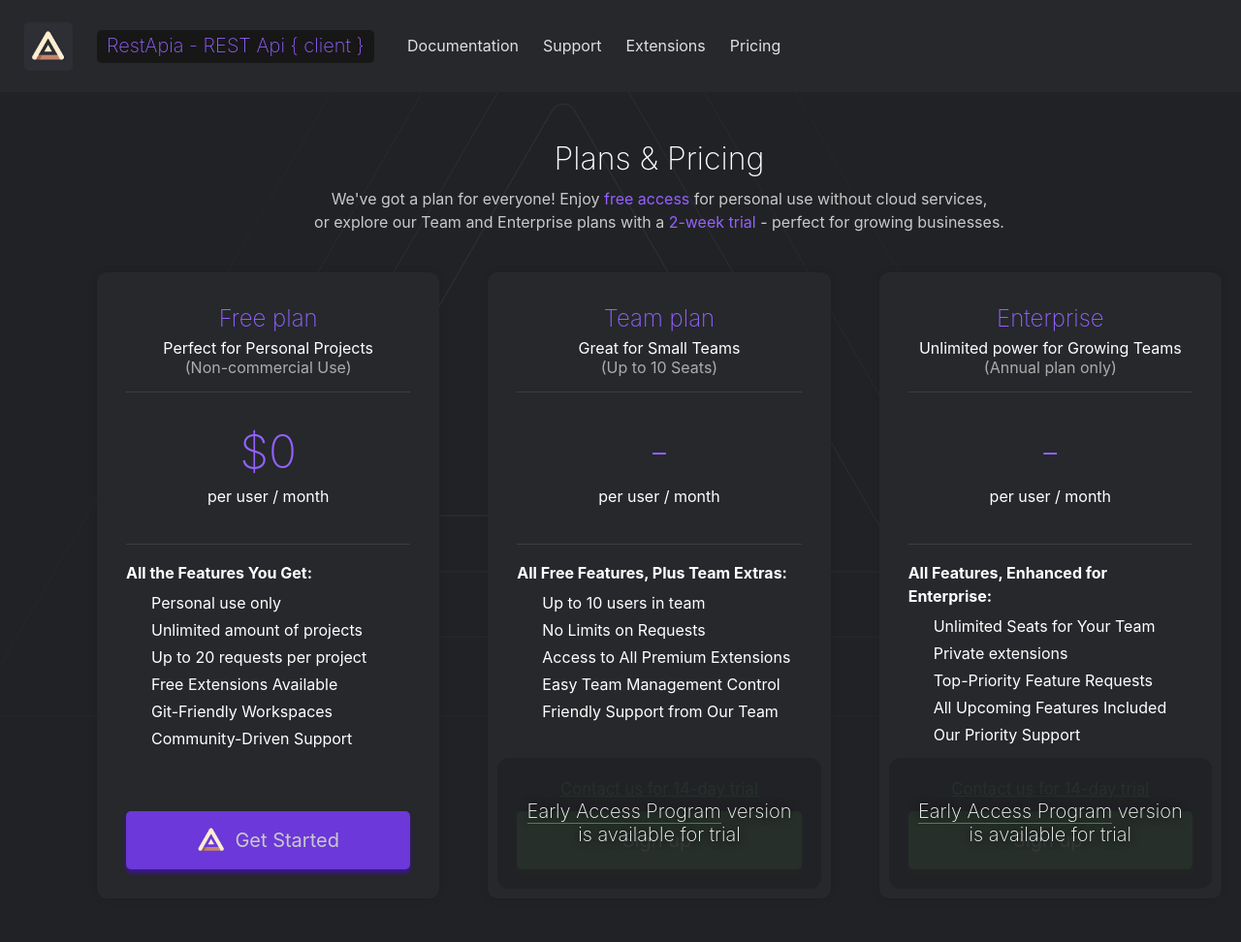
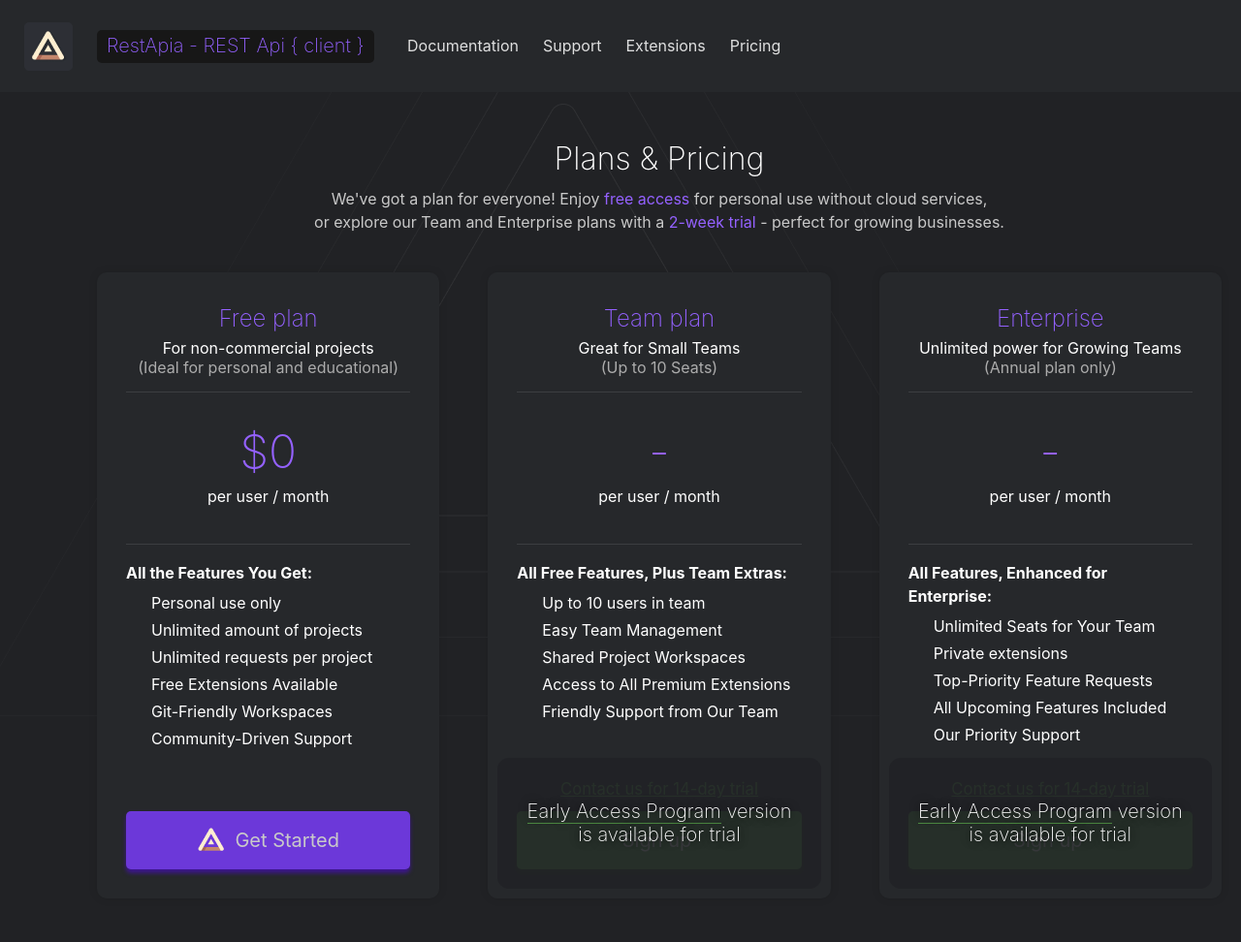
Before and after one commit to RestApia/RestApia.Portal, a Jekyll site: the page built from pages/pricing.html, in a window 1280 px wide. Shown: the whole page at 97% size. Built offline with Jekyll 4.4.1, drawn with Linux system fonts in a browser that asks for light colours.

Commit message:
requests limitation removed from free tier

```diff
--- a/_sass/pages/prices.scss
+++ b/_sass/pages/prices.scss
@@ -98,6 +98,10 @@
           &.seats::before {
             content: "\ec38";
           }
+
+          &.warn::before {
+            content: "\E4E2";
+          }
         }
       }
     }
--- a/pages/pricing.html
+++ b/pages/pricing.html
@@ -20,8 +20,8 @@ title: "Pricing"
     <div class="plan">
       <div class="name">
         <h2>Free plan</h2>
-        <div>Perfect for Personal Projects</div>
-        <div>(Non-commercial Use)</div>
+        <div>For non-commercial projects</div>
+        <div>(Ideal for personal and educational)</div>
       </div>
       <hr />
       <div class="price">
@@ -34,10 +34,11 @@ title: "Pricing"
         <ul>
           <li class="seats">Personal use only</li>
           <li>Unlimited amount of projects</li>
-          <li>Up to 20 requests per project</li>
+          <li>Unlimited requests per project</li>
           <li>Free Extensions Available</li>
           <li>Git-Friendly Workspaces</li>
           <li>Community-Driven Support</li>
+          <!-- <li class="warn">Limited access to cloud services</li> -->
         </ul>
       </div>
       <div class="controls">
@@ -64,9 +65,9 @@ title: "Pricing"
         <div>All Free Features, Plus Team Extras:</div>
         <ul>
           <li class="seats">Up to 10 users in team</li>
-          <li>No Limits on Requests</li>
+          <li>Easy Team Management <i class="ph ph-info" title="Easily manage team accounts from your dashboard. Freely control which accounts are part of your subscription."></i></li>
+          <li>Shared Project Workspaces</li>
           <li>Access to All Premium Extensions</li>
-          <li>Easy Team Management Control <i class="ph ph-info" title="Easily manage team accounts from your dashboard. Freely control which accounts are part of your subscription."></i></li>
           <li>Friendly Support from Our Team</li>
         </ul>
       </div>
```
Also changed, not shown: pages/get-started.md (+2 -1 lines).
